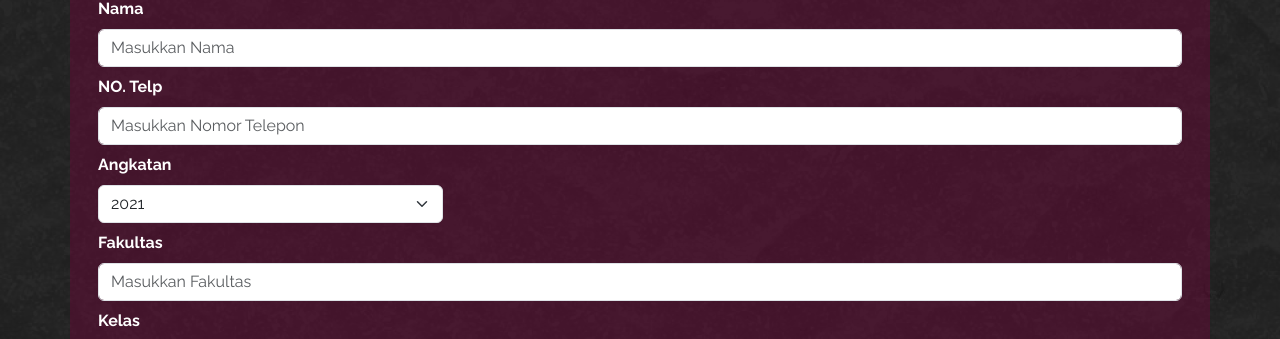
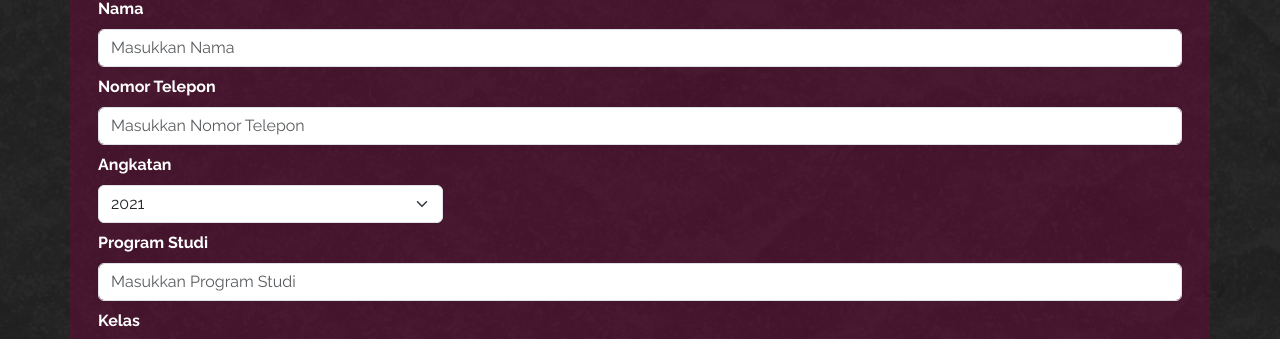
Before and after one commit to ResearchAndTechnologyHIMAIF/qrcode-attendance-project, a website built with Vite: page client/index.html in a window 1280 px wide. Shown: the part 313-652 px from the top of the page. Built offline with nearby package versions, Linux system fonts and the light colour scheme; some packages are replaced by stand-ins of ours; files whose address does not match are found by name.

Commit message:
fix: input Program Studi & Nomor Telepon

```diff
--- a/client/index.html
+++ b/client/index.html
@@ -37,7 +37,7 @@
             </div>
 
             <div class="col-12 mt-2">
-              <label for="inputAddress" class="form-label">NO. Telp</label>
+              <label for="inputAddress" class="form-label">Nomor Telepon</label>
               <input type="number" class="form-control" id="phone" placeholder="Masukkan Nomor Telepon" required />
             </div>
 
@@ -52,8 +52,8 @@
             </div>
 
             <div class="col-12 mt-2">
-              <label for="inputAddress2" class="form-label">Fakultas</label>
-              <input type="text" class="form-control" id="department" placeholder="Masukkan Fakultas" required/>
+              <label for="inputAddress2" class="form-label">Program Studi</label>
+              <input type="text" class="form-control" id="department" placeholder="Masukkan Program Studi" required/>
             </div>
 
             <div class="col-12 mt-2">
```
